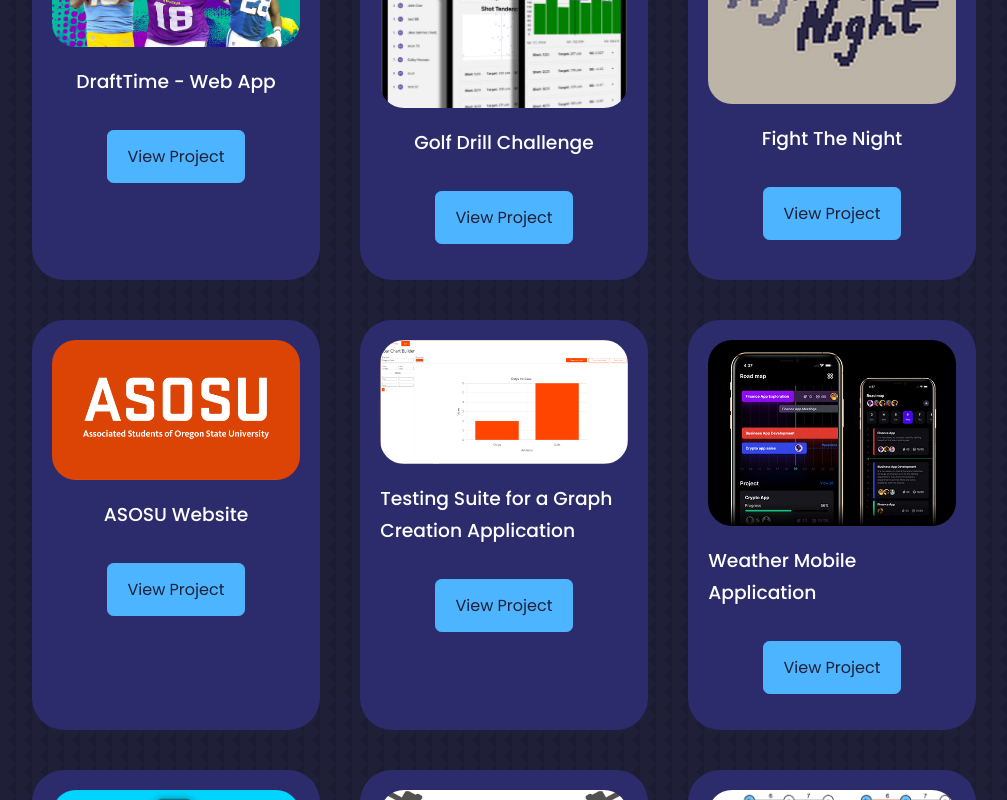
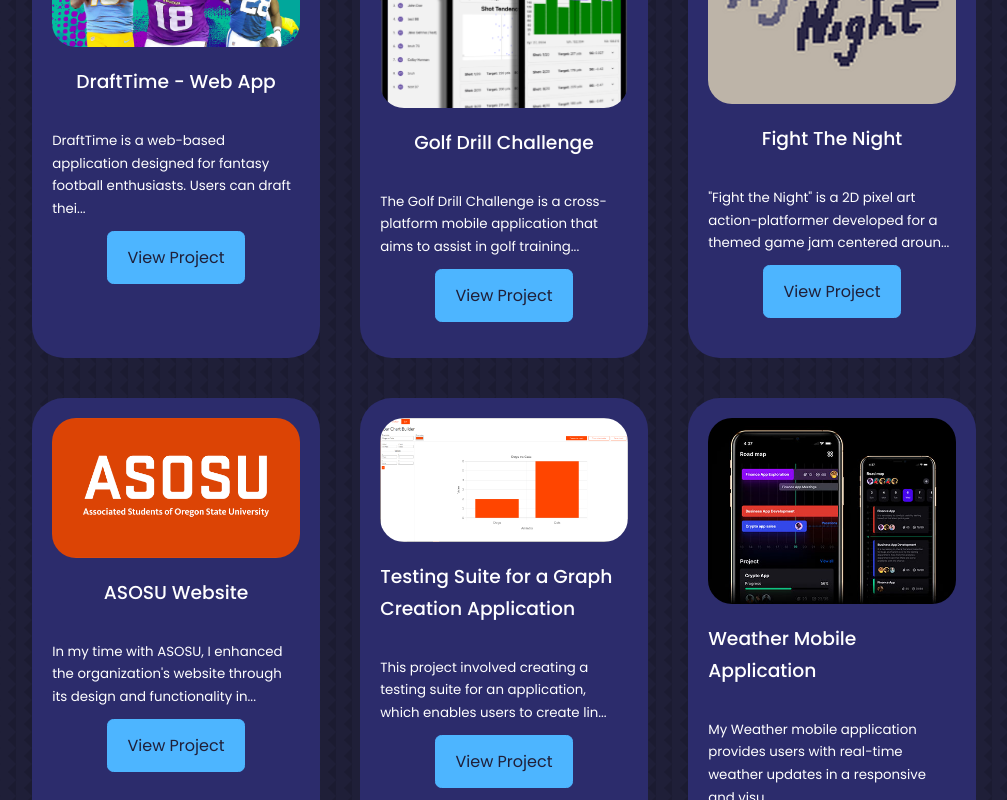
Before and after one commit to Gehrkej/JakeGehrke, a React (Create React App) app: page / in a window 1280 px wide. Shown: the part 6340-7140 px from the top of the page, without its empty margins (136-1143 px from the left). Built offline with nearby package versions, Linux system fonts and the light colour scheme.

Commit message:
added small description to portfolio cards

```diff
--- a/src/components/portfolio/portfolio.css
+++ b/src/components/portfolio/portfolio.css
@@ -44,6 +44,10 @@
     margin-bottom: 1rem;
 }
 
+.portfolio__item-description {
+    margin-bottom: 10px;
+}
+
 /* ===== Media Queries (Medium Devices) ====+ */
 @media screen and (max-width: 1024px) {
     .portfolio__containter {
--- a/src/components/portfolio/portfolio.jsx
+++ b/src/components/portfolio/portfolio.jsx
@@ -34,13 +34,14 @@ const portfolio = () => {
             <h2>Portfolio</h2>
 
             <div className="container portfolio__container">
-                {ProjectData.data.map(({ id, image, title, github, demo }) => {
+                {ProjectData.data.map(({ id, image, title, github, demo, description }) => {
                     return (
                         <article key="id" className="portfolio__item">
                             <div className="portfolio__item-image">
                                 <img src={images[image]} alt={title} className="portfolio__image" />
                             </div>
                             <h3>{title}</h3>
+                            <small className="portfolio__item-description">{`${description.slice(0, 100)}...`}</small>
                             <div className="portfolio__item-cta">
                                 <Link to={`/projects/${id}`}><a className="btn btn-primary" target="_blank">View
                                     Project </a></Link>
```
